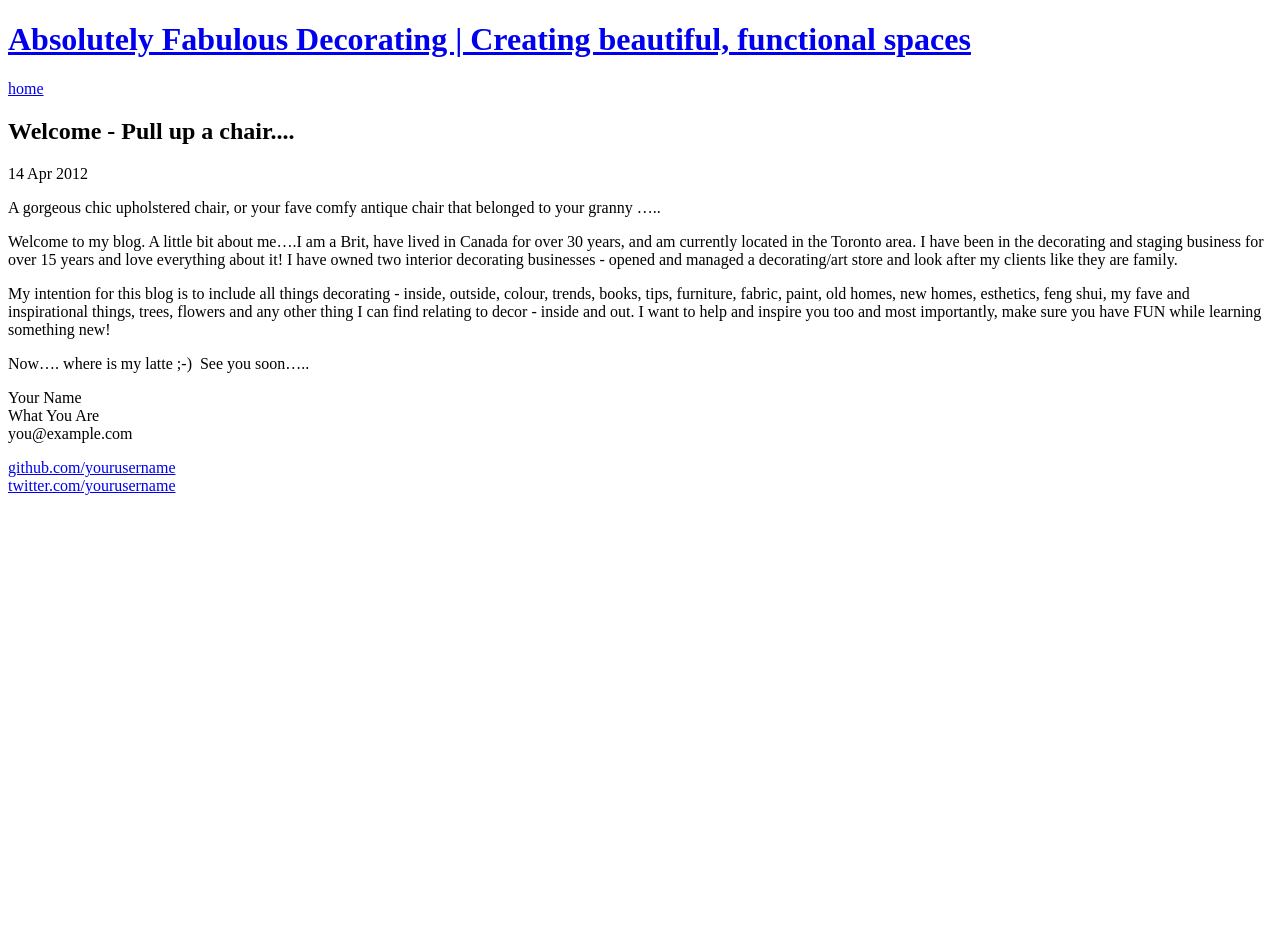
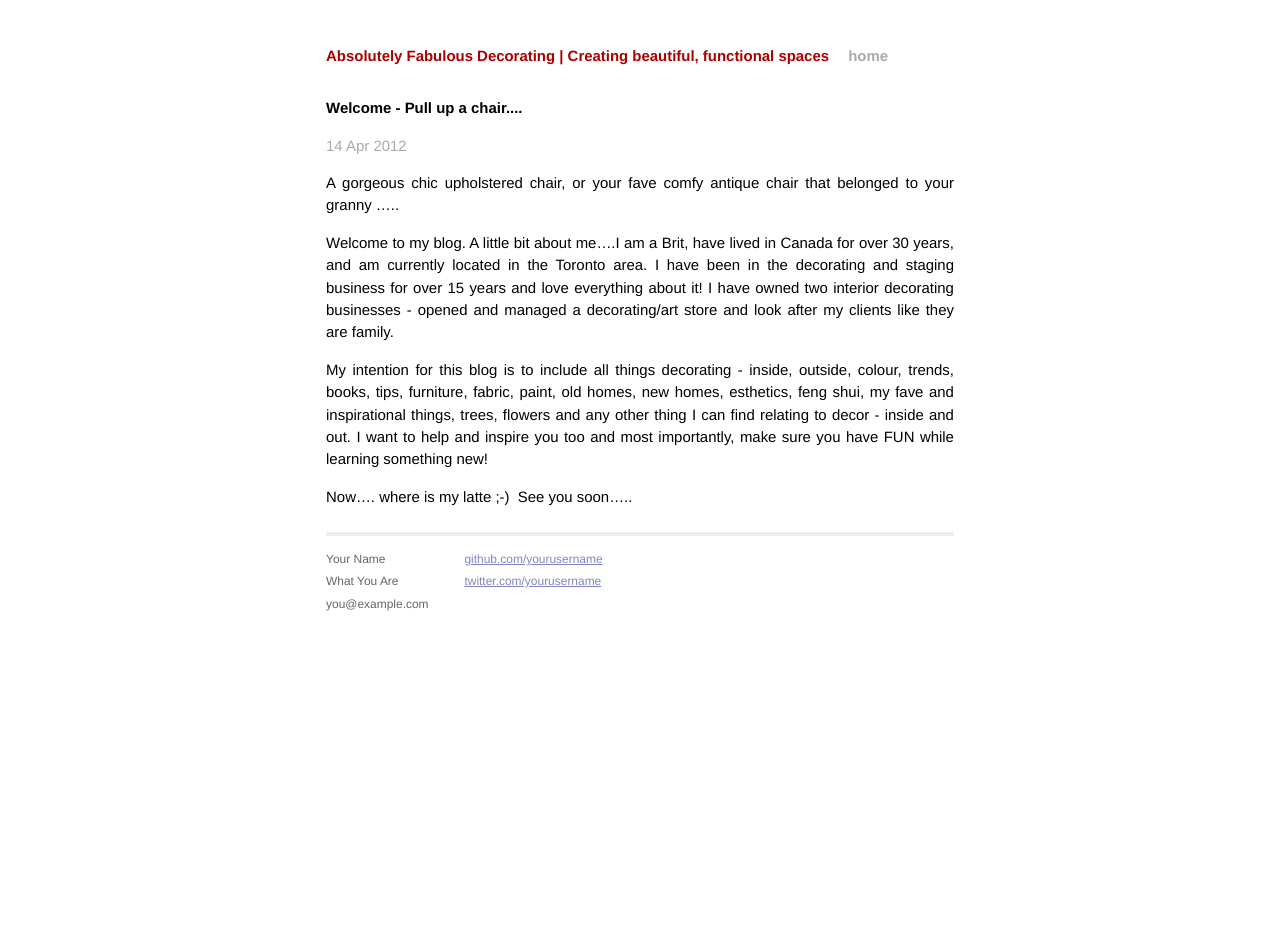
Before and after one commit to joanparsons/abfabdecoratingblog, a Jekyll site: the page built from _posts/2012-04-14-welcome-post.markdown, in a window 1280 px wide. Built offline with Jekyll 4.4.1, drawn with Linux system fonts in a browser that asks for light colours; Markdown is read by kramdown in place of the engine named in the settings; before the commit the page ends 900 px from its top, so only the background shows below that.

Commit message:
Set up baseurl for project pages

```diff
--- a/_config.yml
+++ b/_config.yml
@@ -4,11 +4,13 @@
 paginate: 10
 auto: true
 markdown: redcarpet
+
 permalink: /:categories/:year/:title
+url: http://joanparsons.github.io/abfabdecoratingblog
+baseurl: /abfabdecoratingblog
 
 name: "Absolutely Fabulous Decorating | Creating beautiful, functional spaces"
 description: "Creating beautiful, functional spaces"
-url: http://joanparsons.github.io/abfabdecoratingblog
 
 prose:
   rooturl: '_posts'
--- a/_layouts/default.html
+++ b/_layouts/default.html
@@ -12,11 +12,8 @@
 
         <meta name="viewport" content="width=device-width">
 
-        <!-- syntax highlighting CSS -->
-        <link rel="stylesheet" href="{{ page.url }}/css/syntax.css">
-
-        <!-- Custom CSS -->
-        <link rel="stylesheet" href="{{ page.url }}/css/main.css">
+        <link rel="stylesheet" href="{{ site.baseurl }}/css/syntax.css">
+        <link rel="stylesheet" href="{{ site.baseurl }}/css/main.css">
 
     </head>
     <body>
```
